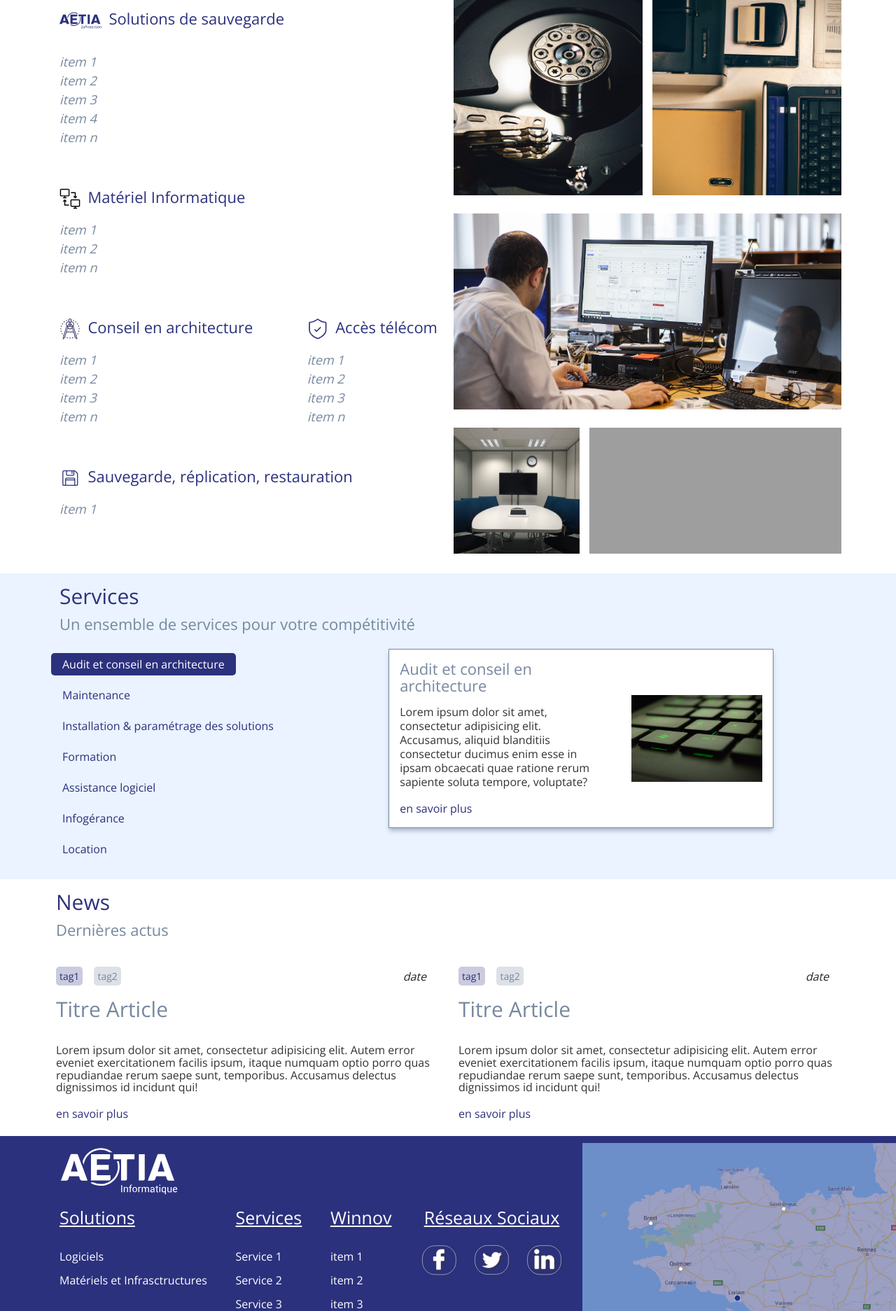
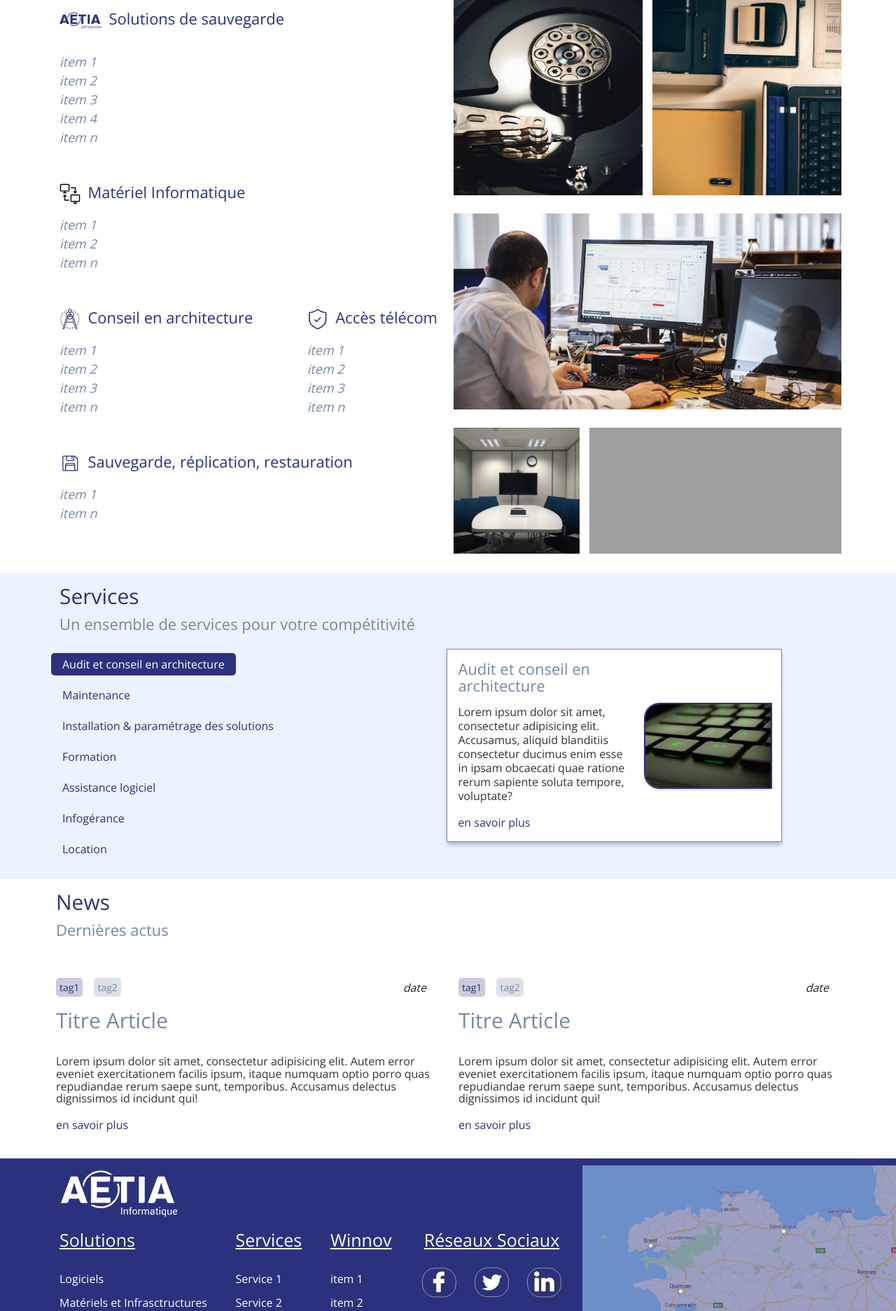
Before and after one commit to Mil00Z/aetia-info, a PHP site: page / in a window 1280 px wide. Shown: the part 1298-3171 px from the top of the page at 70% size. Run offline with PHP 8.4, Linux system fonts and the light colour scheme; style sheets or scripts are compiled from the project's sources; some libraries are stand-ins or nearby versions; grey boxes are pictures that could not be loaded.

Commit message:
modif mineures homepage

```diff
--- a/assets/css/homepage.css
+++ b/assets/css/homepage.css
@@ -1325,10 +1325,11 @@ button.toggle-search {
       justify-content: center;
       align-items: flex-end; }
       #services .services-slider--content .right--content img {
-        max-width: 90%; }
+        border-radius: 20px 0 0 20px;
+        box-shadow: 0 0 0 2px #2c317d, 0 2px 4px rgba(51, 51, 51, 0.45); }
 
 #blog-news .blog_content {
-  margin-top: 1rem; }
+  margin: 2rem 0 1rem; }
   #blog-news .blog_content .blog_content--top {
     display: flex;
     flex-direction: row;
--- a/assets/sass/homepage.scss
+++ b/assets/sass/homepage.scss
@@ -591,7 +591,8 @@
       width:40%;
       @include flex-standard(column,center,flex-end);
         img{
-          max-width:90%;
+          border-radius:20px 0 0 20px;
+          box-shadow: 0 0 0 2px $bleu, 0 2px 4px rgba($noir,0.45);
         }
 
     }
@@ -608,7 +609,7 @@
   //  margin:0 auto;
   //}
   .blog_content{
-    margin-top:1rem;
+    margin:2rem 0 1rem;
 
       .blog_content--top{
         @include flex-standard(row,flex-start,center);
--- a/block/services-slider.php
+++ b/block/services-slider.php
@@ -9,7 +9,7 @@
 
         <div class="row">
 
-            <ul class="list-services nav nav-tabs col-lg-4 col-sm-4">
+            <ul class="list-services nav nav-tabs col-lg-5 col-sm-5">
                     <li class="nav-item"><a href="#slide1" class="nav-link active"  data-toggle="tab">Audit et conseil en architecture </a></li>
                     <li class="nav-item"><a href="#slide2" class="nav-link" data-toggle="tab">Maintenance</a></li>
                     <li class="nav-item"><a href="#slide3" class="nav-link" data-toggle="tab">Installation & paramétrage des solutions</a></li>
@@ -19,7 +19,7 @@
                     <li class="nav-item"><a href="#slide7" class="nav-link" data-toggle="tab">Location</a></li>
             </ul>
 
-            <aside class="tab-content col-lg-8 col-sm-8">
+            <aside class="tab-content col-lg-7 col-sm-7">
 
                     <!--    slide-pan1-->
                     <div class="tab-pane front-slide active" id="slide1">
--- a/block/solutions-infra.php
+++ b/block/solutions-infra.php
@@ -68,6 +68,7 @@
                             <h3 class="sauvegarde">Sauvegarde, réplication, restauration</h3>
                             <ul class="list-solutions">
                                 <li>item 1</li>
+                                <li>item n</li>
                             </ul>
 <!--                            <img src="assets/img/icon/diskette.svg" alt="">-->
 
```
Also changed, not shown: 1 other file.
